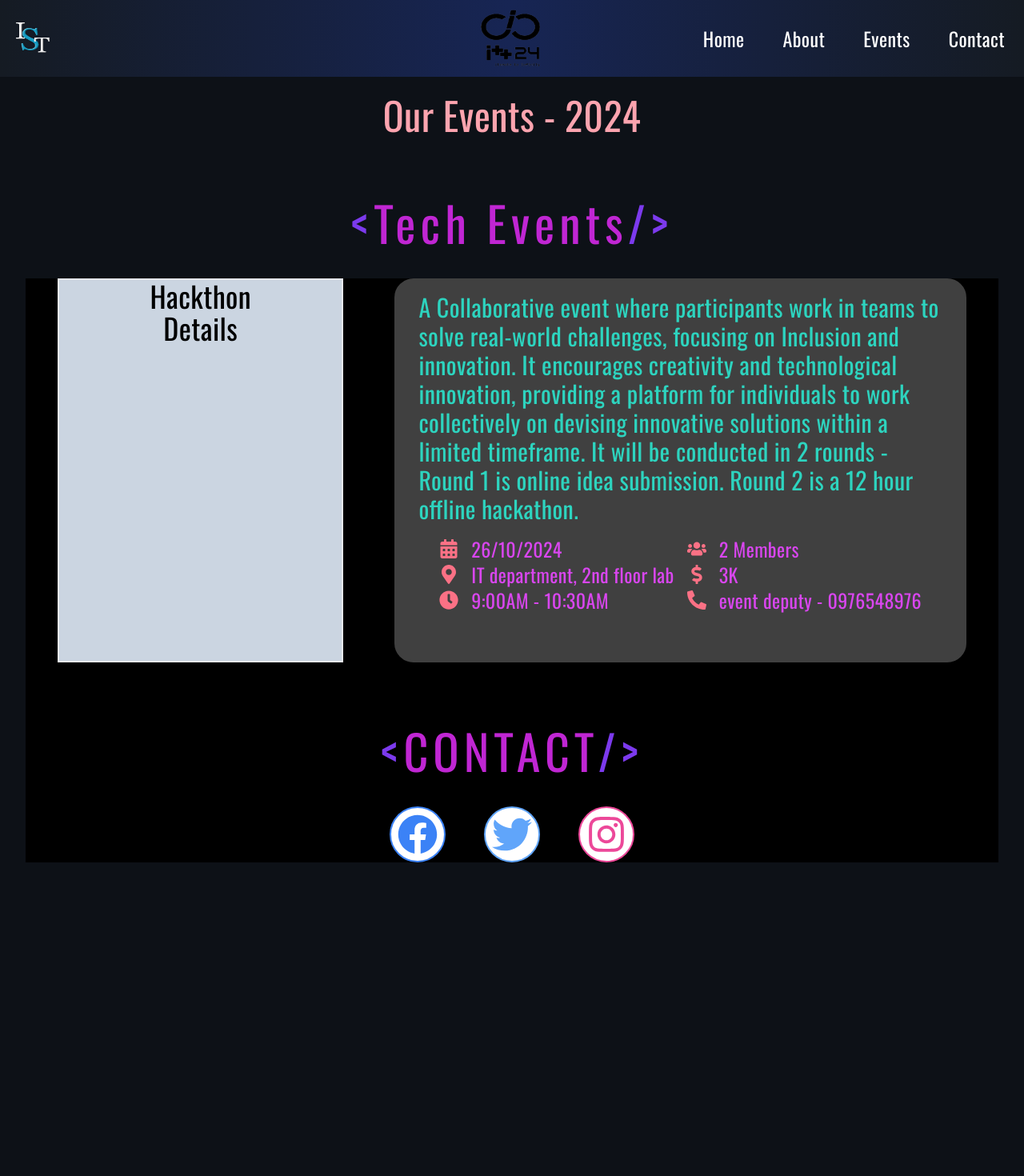
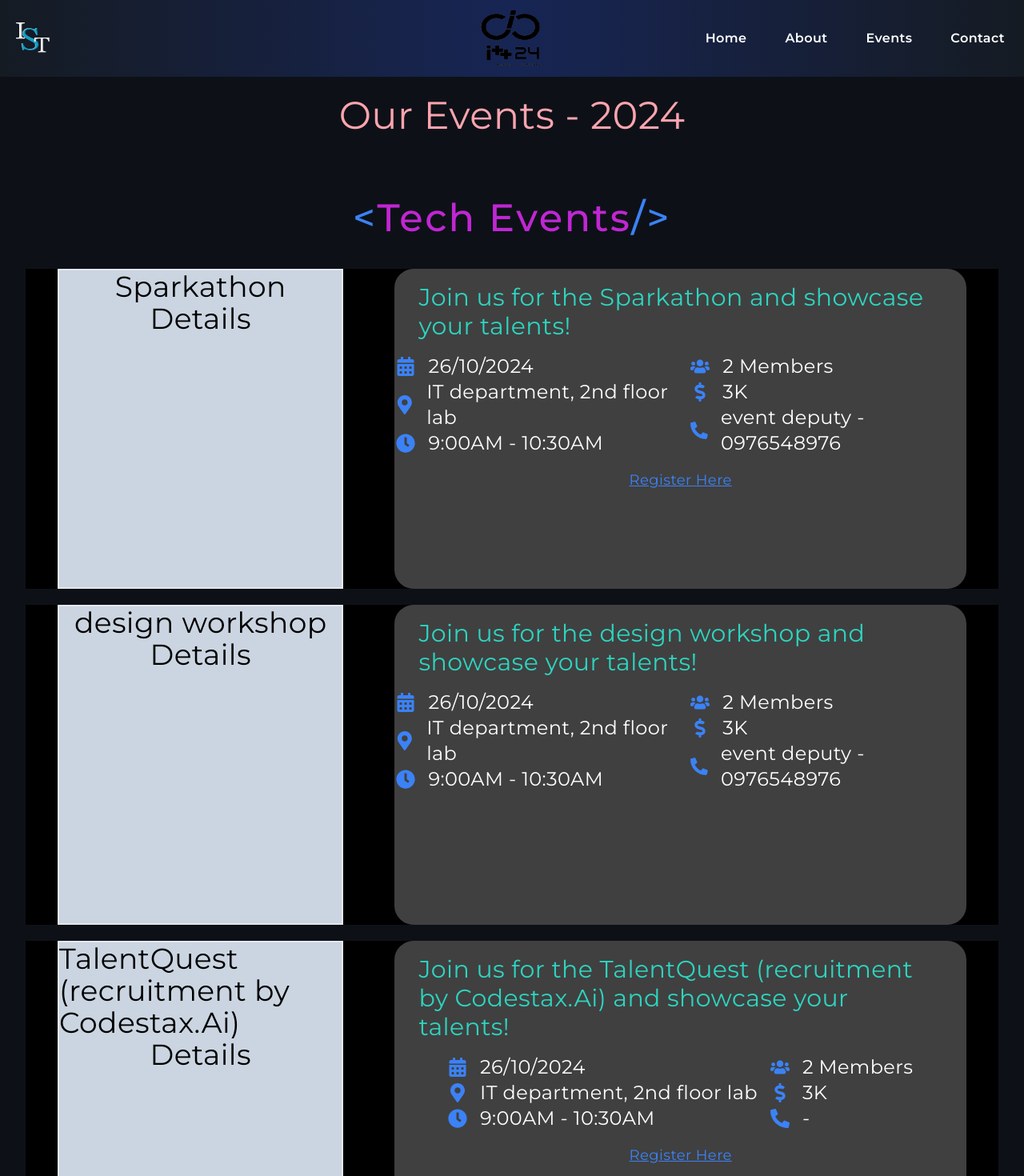
Before and after one commit to Yuvaraj787/ipp24, a React (Vite) app: page /events in a window 1280 px wide. Shown: the top 1470 px of the page at 80% size. Before the commit the page ends 1078 px from the top, so only its background shows below. Built offline with nearby package versions, Linux system fonts and the light colour scheme; a web font is replaced by a local one.

Commit message:
footer and design changes

```diff
--- a/index.html
+++ b/index.html
@@ -16,15 +16,16 @@
       href="https://fonts.googleapis.com/css2?family=Oswald:wght@200..700&display=swap"
       rel="stylesheet"
     />
-    <link rel="preconnect" href="https://fonts.gstatic.com" crossorigin />
     <link
       href="https://fonts.googleapis.com/css2?family=Jersey+25&display=swap"
       rel="stylesheet"
     />
-    <link rel="preconnect" href="https://fonts.googleapis.com" />
-    <link rel="preconnect" href="https://fonts.gstatic.com" crossorigin />
     <link
       href="https://fonts.googleapis.com/css2?family=Mulish:ital,wght@0,200..1000;1,200..1000&family=Oswald:wght@200..700&display=swap"
+      rel="stylesheet"
+    />
+    <link
+      href="https://fonts.googleapis.com/css2?family=Montserrat:ital,wght@0,100..900;1,100..900&display=swap"
       rel="stylesheet"
     />
   </head>
--- /dev/null
+++ b/src/components/Contact.jsx
@@ -0,0 +1,75 @@
+import React from 'react';
+
+import { FaFacebook, FaInstagram, FaLinkedin, FaPhone } from "react-icons/fa";
+import { IoMdMail } from "react-icons/io";
+
+function Contact() {
+  const contacts = [
+    {
+      name: 'Sanmitha',
+      title: 'Chairperson',
+      phoneNumber: '+919876543210',
+    },
+    {
+      name: 'Aruna',
+      title: 'Overall Coordinator',
+      phoneNumber: '+91987653210',
+    },
+
+  ];
+
+  const handleCall = (phoneNumber) => {
+    window.location.href = `tel:${phoneNumber}`;
+  };
+
+  return (
+    <div className="flex flex-col gap-10 mx-auto p-6">
+
+
+      {/* Contact Cards */}
+      <div className="flex flex-row justify-center gap-32">
+        {contacts.map((contact, index) => (
+          <div key={index} className="border p-4 rounded-lg flex max-w-96 min-w-72 gap-12 justify-between items-center">
+            <div>
+              <p className="font-bold text-lg">{contact.name}</p>
+              <p>{contact.title}</p>
+              <p className="text-blue-500">{contact.phoneNumber}</p>
+            </div>
+            <FaPhone
+              size={30}
+              className="text-blue-500 cursor-pointer"
+              onClick={() => handleCall(contact.phoneNumber)}
+            />
+          </div>
+        ))}
+      </div>
+
+      {/* Social Media Icons */}
+      <div className="mt-8 flex justify-center space-x-6">
+        <a
+          href="https://www.linkedin.com/company/ista-ceg/mycompany/"
+          target='_blank'
+          className="border-blue-400 p-3 bg-white rounded-full border-2 text-blue-400"
+        >
+          <FaLinkedin size={40} />
+        </a>
+        <a
+          href="https://www.instagram.com/ista__ceg/"
+          target="_blank"
+          className="border-pink-500 p-3 bg-white rounded-full border-2 text-pink-500"
+        >
+          <FaInstagram size={40} />
+        </a>
+        <a
+          href="mailto:istaceg@gmail.com"
+            target="_blank"
+          className="border-blue-500 p-3 bg-white rounded-full border-2 text-blue-500"
+        >
+          <IoMdMail size={40} />
+        </a>
+      </div>
+    </div>
+  );
+}
+
+export default Contact;
--- a/src/components/EventExplain.jsx
+++ b/src/components/EventExplain.jsx
@@ -1,92 +1,84 @@
-import { FaCalendarAlt, FaClock, FaMapMarkerAlt, FaDollarSign, FaUsers, FaPhoneAlt } from 'react-icons/fa';
-import NavigationTitle from './NavigationTitle';
-import { FaFacebook, FaTwitter, FaInstagram } from "react-icons/fa";
-import React from 'react'
+import {
+  FaCalendarAlt,
+  FaClock,
+  FaMapMarkerAlt,
+  FaDollarSign,
+  FaUsers,
+  FaPhoneAlt,
+} from "react-icons/fa";
+import React from "react";
 
-
-export default function EventExplain() {
+export default function EventExplain({
+  title,
+  description,
+  date,
+  time,
+  venue,
+  prize,
+  members,
+  contact,
+  registerLink,
+}) {
   return (
-    <>
-    <div className='flex flex-col bg-black mx-8'>
-      <div className='flex flex-row justify-center mx-10 items-center gap-16'>
-        <div className='border-2 basis-1/3 bg-slate-300 text-black h-[60vh] w-[25vw]'>
-        <div className=' flex flex-col justify-center items-center text-4xl'>
-            <div>Hackthon</div>
+    <div className="flex flex-col bg-black mx-8">
+      <div className="flex flex-row justify-center mx-10 items-center gap-16">
+        <div className="border-2 basis-1/3 bg-slate-300 text-black h-[50vh] w-[20vw]">
+          <div className="flex flex-col justify-center items-center text-4xl">
+            <div>{title}</div>
             <div>Details</div>
           </div>
         </div>
-        <div className='flex flex-col border-2 basis-2/3 bg-neutral-700 border-neutral-700 rounded-3xl text-black h-[60vh] w-[50vw]'>
-            <div className='mx-7 my-4 text-3xl text-teal-400'>
-            A Collaborative event where participants work in teams to solve real-world challenges,
-             focusing on Inclusion and innovation. It encourages creativity and technological innovation,
-             providing a platform for individuals to work collectively on devising innovative solutions within
-              a limited timeframe. It will be conducted in 2 rounds - Round 1 is online idea submission. Round
-              2 is a 12 hour offline hackathon.
 
-            </div>
-            <div className='flex flex-row justify-center gap-4'>
+        <div className="flex flex-col border-2 basis-2/3 bg-neutral-700 border-neutral-700 rounded-3xl text-black h-[50vh] w-[50vw]">
+          <div className="mx-7 my-4 text-3xl text-teal-400">{description}</div>
+          <div className="flex flex-row justify-center gap-4">
             <div>
-                <div className='flex items-center space-x-4 text-2xl text-rose-400'>
+              <div className="flex items-center space-x-4 text-2xl text-blue-500">
                 <FaCalendarAlt />
-                    <span className='text-2xl text-fuchsia-500'>26/10/2024</span>
+                <span className="text-2xl text-white">{date}</span>
               </div>
 
-                <div className='flex items-center space-x-4 text-2xl text-rose-400'>
+              <div className="flex items-center space-x-4 text-2xl text-blue-500">
                 <FaMapMarkerAlt />
-                    <span className='text-2xl text-fuchsia-500'>IT department, 2nd floor lab</span>
+                <span className="text-2xl text-white">{venue}</span>
               </div>
 
-                <div className='flex items-center space-x-4 text-2xl text-rose-400'>
+              <div className="flex items-center space-x-4 text-2xl text-blue-500">
                 <FaClock />
-                    <span className='text-2xl text-fuchsia-500'>9:00AM - 10:30AM</span>
+                <span className="text-2xl text-white">{time}</span>
+              </div>
+            </div>
+            <div>
+              <div className="flex items-center space-x-4 text-2xl text-blue-500">
+                <FaUsers />
+                <span className="text-2xl text-white">{members}</span>
               </div>
 
-                </div>
-                <div>
-                <div className='flex items-center space-x-4 text-2xl text-rose-400'>
-                    <FaUsers />
-                    <span className='text-2xl text-fuchsia-500'>2 Members</span>
+              <div className="flex items-center space-x-4 text-2xl text-blue-500">
+                <FaDollarSign />
+                <span className="text-2xl text-white">{prize}</span>
               </div>
 
-                <div className='flex items-center space-x-4 text-2xl text-rose-400'>
-                    <FaDollarSign />
-                    <span className='text-2xl text-fuchsia-500'>3K</span>
-                </div>
-
-                <div className='flex items-center space-x-4 text-2xl text-rose-400'>
+              <div className="flex items-center space-x-4 text-2xl text-blue-500">
                 <FaPhoneAlt />
-                    <span className='text-2xl text-fuchsia-500'>event deputy - 0976548976</span>
+                <span className="text-2xl text-white">
+                  {contact?.name} - {contact?.phone}
+                </span>
               </div>
             </div>
-
+          </div>
+          {registerLink && (
+            <div className="mt-4 text-center">
+              <a
+                href={registerLink}
+                className="text-lg text-blue-500 underline"
+              >
+                Register Here
+              </a>
+            </div>
+          )}
         </div>
       </div>
-
     </div>
-      <section id="contact">
-          <NavigationTitle title="CONTACT" />
-          <div className="mt-4 flex justify-center">
-            <a
-              href="#"
-              className="mx-4 md:mx-6 border-blue-500 p-2 bg-white rounded-full border-2 text-blue-500"
-            >
-              <FaFacebook size={50} />
-            </a>
-            <a
-              href="#"
-              className="mx-4 md:mx-6 border-blue-400 p-2 bg-white rounded-full border-2 text-blue-400"
-            >
-              <FaTwitter size={50} />
-            </a>
-            <a
-              href="#"
-              className="mx-4 md:mx-6 border-pink-500 p-2 bg-white rounded-full border-2 text-pink-500"
-            >
-              <FaInstagram size={50} />
-            </a>
-          </div>
-        </section>
-      </div>
-    </>
-  )
+  );
 }
--- a/src/components/Eventslanding.jsx
+++ b/src/components/Eventslanding.jsx
@@ -42,11 +42,11 @@ export default function Eventslanding() {
               <div className="relative wrap overflow-hidden p-10 h-full">
                 <div
                   className="border-2-2 border-blue-555 absolute h-full border"
-                  style={{ right: '50%', border: '2px solid #2822f0', borderRadius: '1%' }}
+                  style={{ right: '50%', border: '2px solid #3b82f6', borderRadius: '1%' }}
                 ></div>
                 <div
                   className="border-2-2 border-blue-555 absolute h-full border"
-                  style={{ left: '50%', border: '2px solid #2822f0', borderRadius: '1%' }}
+                  style={{ left: '50%', border: '2px solid #3b82f6', borderRadius: '1%' }}
                 ></div>
 
                 {/* Event Category: Hackathon */}
--- a/src/components/Header.jsx
+++ b/src/components/Header.jsx
@@ -32,17 +32,20 @@ export default function Header() {
       navigate('/');
       setTimeout(() => {
         document.getElementById("about")?.scrollIntoView({ behavior: 'smooth' });
-      }, 100); // Small delay to ensure smooth navigation
+      }, 100);
     } else {
       navigate("/events");
     }
   };
 
   const handleAboutClick = () => {
-    if (location.pathname === "/events") {
-      navigate('/')
+    if (location.pathname === "/") {
+      document.getElementById("about")?.scrollIntoView({ behavior: 'smooth' });
     } else {
-      document.getElementById("about")?.scrollIntoView({ behavior: 'smooth' });
+      navigate('/');
+      setTimeout(() => {
+        document.getElementById("about")?.scrollIntoView({ behavior: 'smooth' });
+      }, 100);
     }
   };
 
@@ -59,11 +62,11 @@ export default function Header() {
 
       <nav className="basis-1/3 relative flex justify-end">
         {isLg ? (
-          <ul className="sm:visible flex text-white text-2xl gap-8 px-4 flex-row">
-            <li className="p-2"><a onClick={() => navigate('/')}>Home</a></li>
-            <li className="p-2"><a onClick={handleAboutClick}>About</a></li>
-            <li className="p-2"><a onClick={handleEventsClick}>Events</a></li>
-            <li className="p-2"><a href="#contact">Contact</a></li>
+          <ul className="sm:visible flex text-white text-1xl gap-8 px-4 flex-row font-semibold">
+            <li className="p-2 cursor-pointer"><a onClick={() => navigate('/')}>Home</a></li>
+            <li className="p-2 cursor-pointer"><a onClick={handleAboutClick}>About</a></li>
+            <li className="p-2 cursor-pointer"><a onClick={handleEventsClick}>Events</a></li>
+            <li className="p-2 cursor-pointer"><a href="#contact">Contact</a></li>
           </ul>
         ) : (
           <>
@@ -72,10 +75,10 @@ export default function Header() {
             </button>
             {isDropdownOpen && (
               <ul className="absolute right-0 mt-20 bg-white text-black shadow-lg rounded-lg z-10">
-                <li className="p-2 hover:bg-gray-200"><a onClick={() => navigate('/')}>Home</a></li>
-                <li className="p-2 hover:bg-gray-200"><a onClick={handleAboutClick}>About</a></li>
-                <li className="p-2 hover:bg-gray-200"><a onClick={handleEventsClick}>Events</a></li>
-                <li className="p-2 hover:bg-gray-200"><a href="#contact">Contact</a></li>
+                <li className="p-2 hover:bg-gray-200 cursor-pointer"><a onClick={() => navigate('/')}>Home</a></li>
+                <li className="p-2 hover:bg-gray-200 cursor-pointer"><a onClick={handleAboutClick}>About</a></li>
+                <li className="p-2 hover:bg-gray-200 cursor-pointer"><a onClick={handleEventsClick}>Events</a></li>
+                <li className="p-2 hover:bg-gray-200 cursor-pointer"><a href="#contact">Contact</a></li>
               </ul>
             )}
           </>
--- a/src/components/NavigationTitle.jsx
+++ b/src/components/NavigationTitle.jsx
@@ -6,10 +6,10 @@ export default function NavigationTitle(props) {
 
 
         <div>
-            <h1 className=" text-5xl my-10 lg:mt-20 sm:text-5xl md:text-6xl lg:text-6xl tracking-widest text-center ">
-              <span className="text-violet-600">&lt;</span>
+            <h1 className=" text-5xl my-10 lg:mt-20 sm:text-4xl md:text-6xl lg:text-5xl tracking-wider text-center font-medium ">
+              <span className="text-blue-500">&lt;</span>
               <span className="text-fuchsia-600">{title}</span>
-              <span className="text-violet-600">/&gt;</span>
+              <span className="text-blue-500">/&gt;</span>
             </h1>
         </div>
 
--- /dev/null
+++ b/src/data/events.jsx
@@ -0,0 +1,83 @@
+export let events=[{
+    "id": 1,
+    "name": "Sparkathon",
+    "date": "26/10/2024",
+    "location": "IT department, 2nd floor lab",
+    "time": "9:00AM - 10:30AM",
+    "members": "2 Members",
+    "price": "3K",
+    "event-type": "Tech",
+    "description": "Join us for the Sparkathon and showcase your talents!",
+    "contact": {
+        "name": "event deputy",
+        "phone": "0976548976"
+    },
+    "register": "https://www.hackathon.com"
+},
+{
+    "id": 2,
+    "name": "design workshop",
+    "date": "26/10/2024",
+    "location": "IT department, 2nd floor lab",
+    "time": "9:00AM - 10:30AM",
+    "members": "2 Members",
+    "price": "3K",
+    "event-type": "Tech",
+    "description": "Join us for the design workshop and showcase your talents!",
+    "contact": {
+        "name": "event deputy",
+        "phone": "0976548976"
+    },
+    "register": ""
+},
+{
+    "id": 3,
+    "name": "TalentQuest (recruitment by Codestax.Ai)",
+    "date": "26/10/2024",
+    "location": "IT department, 2nd floor lab",
+    "time": "9:00AM - 10:30AM",
+    "members": "2 Members",
+    "description": "Join us for the TalentQuest and showcase your talents!",
+    "price": "3K",
+    "event-type": "Tech",
+    "contact": [{
+        "name": "event deputy",
+        "phone": "0976548976"
+    }],
+    "register": "https://www.hackathon.com"
+},
+{
+    "id": 4,
+    "name": "Sequel",
+    "date": "26/10/2024",
+    "location": "IT department, 2nd floor lab",
+    "time": "9:00AM - 10:30AM",
+    "members": "2 Members",
+
+    "price": "3K",
+    "event-type": "Tech",
+    "contact": {
+        "name": "event deputy",
+        "phone": "0976548976"
+    },
+    "register": "https://www.hackathon.com"
+},
+{
+    "id": 5,
+    "name": "AI Arena",
+    "date": "26/10/2024",
+    "location": "IT department, 2nd floor lab",
+    "time": "9:00AM - 10:30AM",
+    "members": "2 Members",
+    "price": "3K",
+    "event-type": "Tech",
+    "contact": {
+        "name": "event deputy",
+        "phone": "0976548976"
+    },
+    "register": "https://www.hackathon.com"
+},
+
+
+
+]
--- a/src/pages/Events.jsx
+++ b/src/pages/Events.jsx
@@ -1,15 +1,49 @@
 import Header from '@/components/Header';
 import NavigationTitle from '@/components/NavigationTitle';
 import EventExplain from '@/components/EventExplain';
+import Contact from '@/components/Contact';
+import { useEffect } from 'react';
+import { events } from './../data/events';
+import { useState } from 'react';
+
 export default function Events() {
+
+    document.title = 'ISTA | Events';
+
+
+
+
+  const [currentEvent, setCurrentEvent] = useState(null);
+
+
   return (
     <div>
       <Header />
       <h1 className='text-rose-300 text-center text-5xl mt-6'>Our Events - 2024</h1>
-      <NavigationTitle title="Tech Events"></NavigationTitle>
-      <div>
-        <EventExplain />
+      <NavigationTitle title="Tech Events" />
+
+      {/* Mapping through events and passing event data as props */}
+      <div className='flex flex-col gap-5'>
+        {events.map(event => (
+          <EventExplain
+            key={event.id}
+            title={event.name}
+            description={`Join us for the ${event.name} and showcase your talents!`}
+            date={event.date}
+            time={event.time}
+            venue={event.location}
+            prize={event.price}
+            members={event.members}
+            contact={event.contact}
+            registerLink={event.register}
+          />
+        ))}
       </div>
+
+      <section id="contact">
+        <NavigationTitle title="CONTACT" />
+        <Contact />
+      </section>
     </div>
-  )
+  );
 }
--- a/tailwind.config.js
+++ b/tailwind.config.js
@@ -8,7 +8,7 @@ export default {
 
       extend: {
         fontFamily: {
-          display: ["'Oswald'", "sans-serif"],
+          display: ["'Montserrat'", "sans-serif"],
         },
 
       keyframes: {
```
Also changed, not shown: src/pages/Home.jsx (+13 -27 lines). Lines whose indentation alone changed are shown as unchanged.
